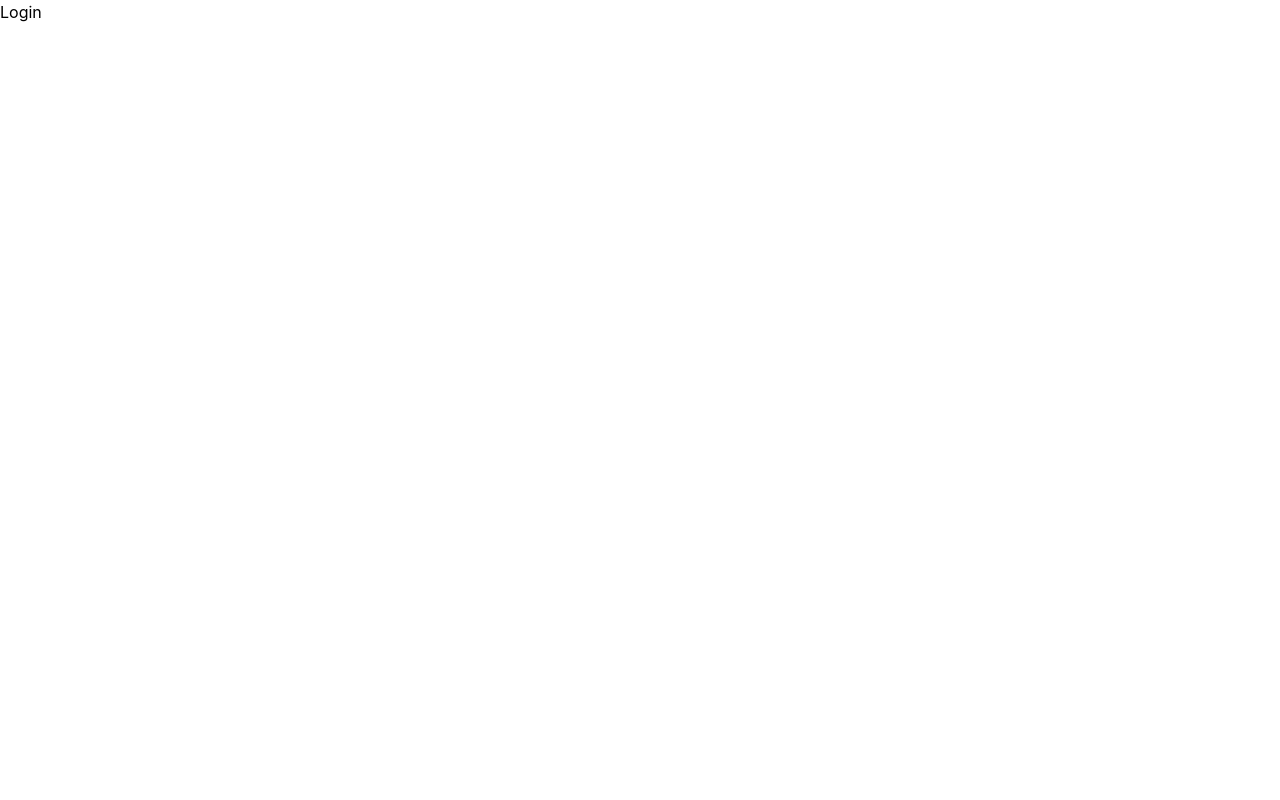
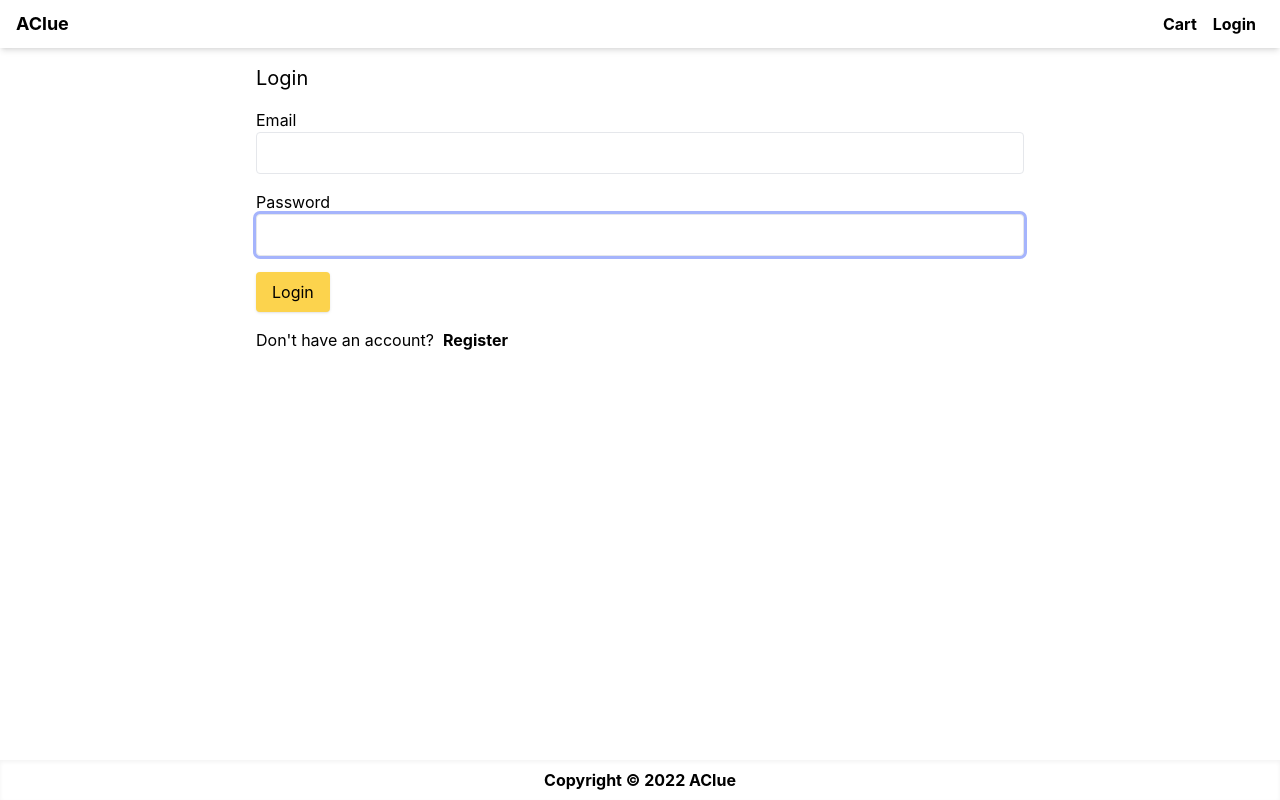
Before and after one commit to KGaurav-8102/next-tailwind-aclue, a Next.js app: page /login in a window 1280 px wide. Built offline with nearby package versions, Linux system fonts and the light colour scheme.

Commit message:
Created Login Form

```diff
--- a/package.json
+++ b/package.json
@@ -13,7 +13,8 @@
     "js-cookie": "^3.0.1",
     "next": "12.2.3",
     "react": "18.2.0",
-    "react-dom": "18.2.0"
+    "react-dom": "18.2.0",
+    "react-hook-form": "^7.34.0"
   },
   "devDependencies": {
     "@types/react": "^18.0.15",
--- a/pages/cart.js
+++ b/pages/cart.js
@@ -94,7 +94,7 @@
                     </li>
                     <li>
                         <button
-                        onClick={() => router.push('/shipping')}
+                        onClick={() => router.push('login?redirect=/shipping')}
                         className="primary-button w-full"
                         >
                         Check Out
--- a/pages/login.js
+++ b/pages/login.js
@@ -1,7 +1,49 @@
+import Link from 'next/link'
 import React from 'react'
+import Layout from '../components/Layout'
+import { useForm } from "react-hook-form";
 
 export default function LoginScreen() {
+    const {
+        handleSubmit,
+        register,
+        formState: { errors }
+    } = useForm();
+    const submitHandler = ({ email, password }) => {
+        console.log(email, password);
+    };
   return (
-    <div>Login</div>
+    <Layout title="Login">
+        <form className='mx-auto max-w-screen-md' onSubmit={handleSubmit(submitHandler)}>
+            <h1 className='mb-4 text-xl'>Login</h1>
+            <div className='mb-4'>
+                <label htmlFor='email'>Email</label>
+                <input type='email'
+                {...register('email', {required: 'Please Enter your email', pattern:{
+                    value: /^[a-zA-Z0-9_.+-]+@[a-zA-Z0-9-]+.[a-zA-Z0-9-.]+$/i,
+                    message: "Please Enter Valid Email"
+                }})}
+                className='w-full' id='email' autoFocus></input>
+                {errors.email && <div className='text-red-500'>{errors.email.message}</div>}
+            </div>
+            <div className='mb-4'>
+                <label htmlFor='password'>Password</label>
+                <input type='password'
+                {...register('password', {
+                    required:'Please Enter Password',
+                    minLength: { value: 6, message: 'password is more than 5 charac'}
+                })}
+                className='w-full' id='password' autoFocus></input>
+                {errors.password && <div className='text-red-500'>{errors.password.message}</div>}
+            </div>
+            <div className='mb-4'>
+                <button className='primary-button'>Login</button>
+            </div>
+            <div className='mb-4'>
+                Don&apos;t have an account? &nbsp;
+                <Link href='register'>Register</Link>
+            </div>
+        </form>
+    </Layout>
   )
 }
--- a/styles/globals.css
+++ b/styles/globals.css
@@ -39,3 +39,9 @@
 .primary-button {
   @apply rounded bg-amber-300 py-2 px-4 shadow outline-none hover:bg-amber-400 active:bg-amber-500
 }
+
+input,
+select,
+textarea {
+  @apply rounded border p-2  outline-none ring-indigo-300  focus:ring;
+}
```
Also changed, not shown: 1 other file (tests, documents, lock files or other folders).
